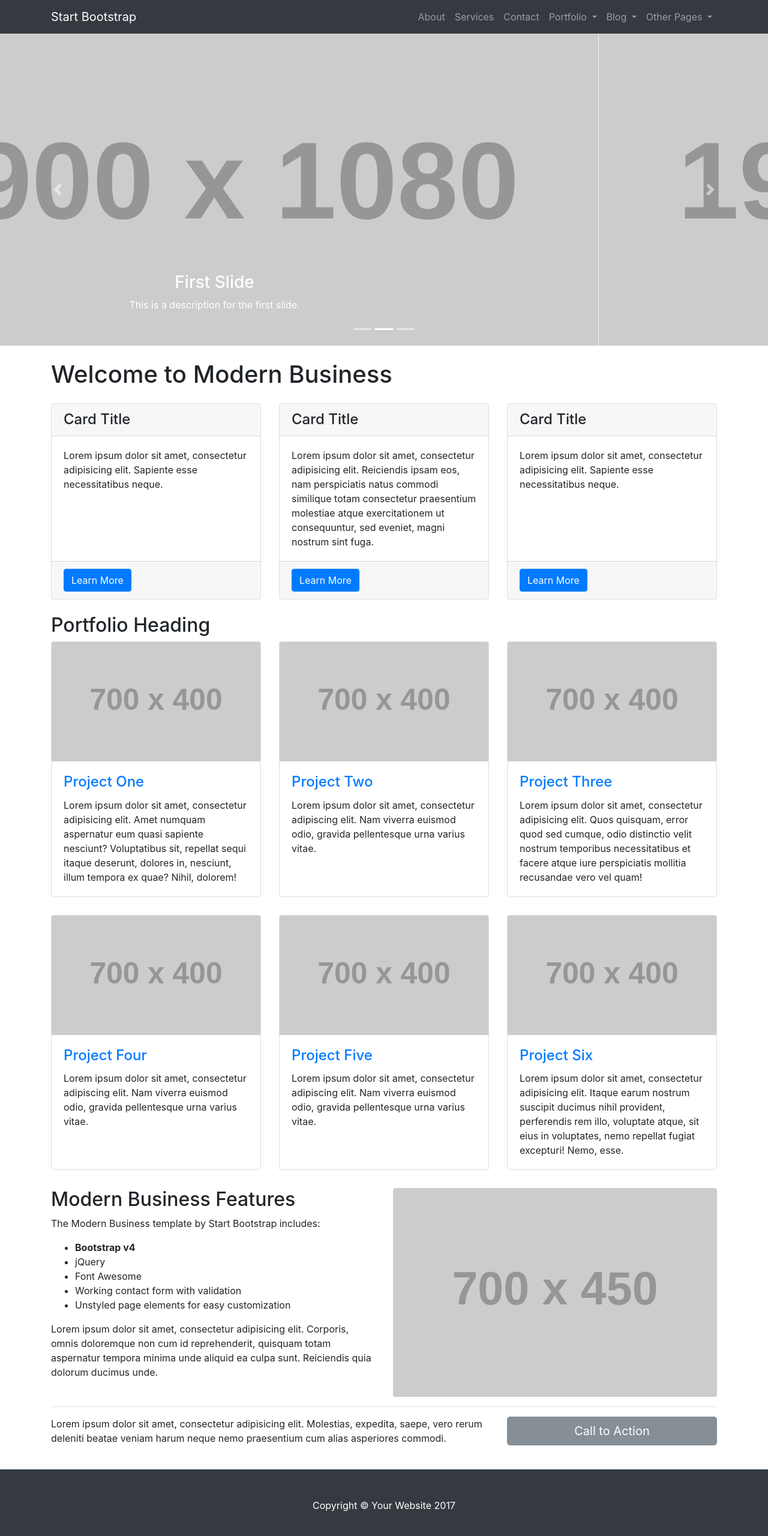
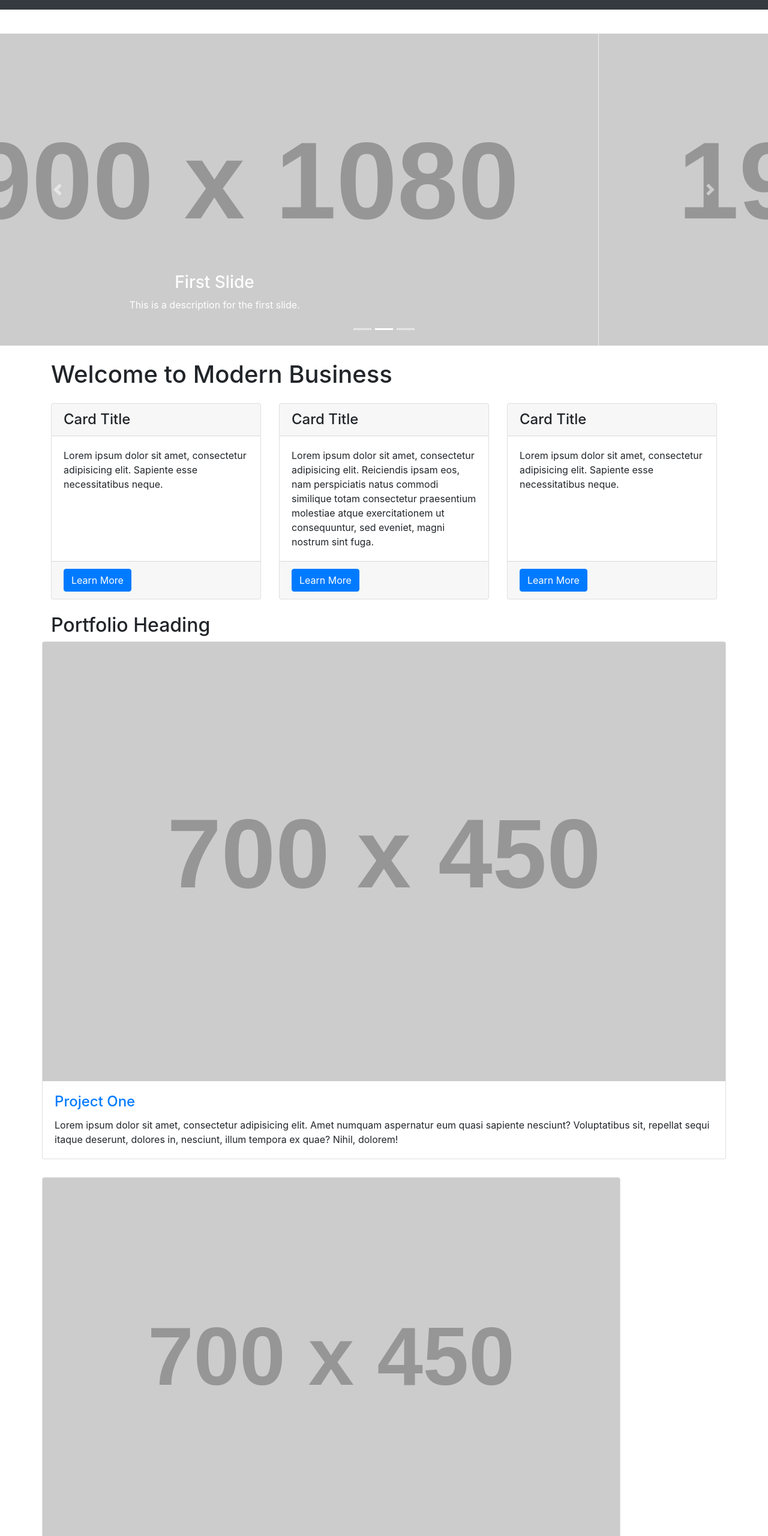
Before and after one commit to rebeccapeltz/dev-wats3010-intro-to-bootstrap-4, a plain HTML site: page index.html in a window 1280 px wide. Shown: the top 2560 px of the page at 60% size. Drawn offline with Linux system fonts and the light colour scheme; placeholder pictures from the web are drawn by us.

Commit message:
create index TODOs and README

```diff
--- a/index.html
+++ b/index.html
@@ -4,7 +4,10 @@
 <head>
 
   <meta charset="utf-8">
-    <meta name="viewport" content="width=device-width, initial-scale=1, shrink-to-fit=no">
+  <meta http-equiv="X-UA-Compatible" content="IE=edge">
+
+  <!-- TODO: Add proper viewport meta tag to make page properly display on mobile devices. -->
+
   <meta name="description" content="">
   <meta name="author" content="">
 
@@ -15,66 +18,16 @@
 
   <!-- Custom styles for this template -->
   <link href="css/modern-business.css" rel="stylesheet">
-
+  <link href="css/style.css" rel="stylesheet">
 </head>
 
 <body>
 
-    <!-- Navigation -->
-    <nav class="navbar fixed-top navbar-expand-lg navbar-dark bg-dark fixed-top">
-      <div class="container">
-        <a class="navbar-brand" href="index.html">Start Bootstrap</a>
-        <button class="navbar-toggler navbar-toggler-right" type="button" data-toggle="collapse" data-target="#navbarResponsive" aria-controls="navbarResponsive" aria-expanded="false" aria-label="Toggle navigation">
-          <span class="navbar-toggler-icon"></span>
-        </button>
-        <div class="collapse navbar-collapse" id="navbarResponsive">
-          <ul class="navbar-nav ml-auto">
-            <li class="nav-item">
-              <a class="nav-link" href="about.html">About</a>
-            </li>
-            <li class="nav-item">
-              <a class="nav-link" href="services.html">Services</a>
-            </li>
-            <li class="nav-item">
-              <a class="nav-link" href="contact.html">Contact</a>
-            </li>
-            <li class="nav-item dropdown">
-              <a class="nav-link dropdown-toggle" href="#" id="navbarDropdownPortfolio" data-toggle="dropdown" aria-haspopup="true" aria-expanded="false">
-                Portfolio
-              </a>
-              <div class="dropdown-menu dropdown-menu-right" aria-labelledby="navbarDropdownPortfolio">
-                <a class="dropdown-item" href="portfolio-1-col.html">1 Column Portfolio</a>
-                <a class="dropdown-item" href="portfolio-2-col.html">2 Column Portfolio</a>
-                <a class="dropdown-item" href="portfolio-3-col.html">3 Column Portfolio</a>
-                <a class="dropdown-item" href="portfolio-4-col.html">4 Column Portfolio</a>
-                <a class="dropdown-item" href="portfolio-item.html">Single Portfolio Item</a>
-              </div>
-            </li>
-            <li class="nav-item dropdown">
-              <a class="nav-link dropdown-toggle" href="#" id="navbarDropdownBlog" data-toggle="dropdown" aria-haspopup="true" aria-expanded="false">
-                Blog
-              </a>
-              <div class="dropdown-menu dropdown-menu-right" aria-labelledby="navbarDropdownBlog">
-                <a class="dropdown-item" href="blog-home-1.html">Blog Home 1</a>
-                <a class="dropdown-item" href="blog-home-2.html">Blog Home 2</a>
-                <a class="dropdown-item" href="blog-post.html">Blog Post</a>
-              </div>
-            </li>
-            <li class="nav-item dropdown">
-              <a class="nav-link dropdown-toggle" href="#" id="navbarDropdownBlog" data-toggle="dropdown" aria-haspopup="true" aria-expanded="false">
-                Other Pages
-              </a>
-              <div class="dropdown-menu dropdown-menu-right" aria-labelledby="navbarDropdownBlog">
-                <a class="dropdown-item" href="full-width.html">Full Width Page</a>
-                <a class="dropdown-item" href="sidebar.html">Sidebar Page</a>
-                <a class="dropdown-item" href="faq.html">FAQ</a>
-                <a class="dropdown-item" href="404.html">404</a>
-                <a class="dropdown-item" href="pricing.html">Pricing Table</a>
-              </div>
-            </li>
-          </ul>
-        </div>
-      </div>
+  <!-- (1)Navigation -->
+  <!-- TODO implement responsive navigation that matches your IA design -->
+  <!-- TODO put this nav on every page -->
+  <nav class="navbar navbar-expand-lg navbar-dark bg-dark fixed-top">
+
   </nav>
 
   <header>
@@ -84,6 +37,11 @@
         <li data-target="#carouselExampleIndicators" data-slide-to="1"></li>
         <li data-target="#carouselExampleIndicators" data-slide-to="2"></li>
       </ol>
+
+      <!-- Wrapper for slides -->
+
+      <!-- TODO: (2)Add images to your repository and update this code so the carousel has proper slides. -->
+
       <div class="carousel-inner" role="listbox">
         <!-- Slide One - Set the background image for this slide in the line below -->
         <div class="carousel-item active" style="background-image: url('http://placehold.it/1900x1080')">
@@ -120,7 +78,6 @@
 
   <!-- Page Content -->
   <div class="container">
-
     <h1 class="my-4">Welcome to Modern Business</h1>
 
     <!-- Marketing Icons Section -->
@@ -140,7 +97,9 @@
         <div class="card h-100">
           <h4 class="card-header">Card Title</h4>
           <div class="card-body">
-              <p class="card-text">Lorem ipsum dolor sit amet, consectetur adipisicing elit. Reiciendis ipsam eos, nam perspiciatis natus commodi similique totam consectetur praesentium molestiae atque exercitationem ut consequuntur, sed eveniet, magni nostrum sint fuga.</p>
+            <p class="card-text">Lorem ipsum dolor sit amet, consectetur adipisicing elit. Reiciendis ipsam eos, nam perspiciatis natus commodi
+              similique totam consectetur praesentium molestiae atque exercitationem ut consequuntur, sed eveniet, magni
+              nostrum sint fuga.</p>
           </div>
           <div class="card-footer">
             <a href="#" class="btn btn-primary">Learn More</a>
@@ -161,73 +120,96 @@
     </div>
     <!-- /.row -->
 
+
     <!-- Portfolio Section -->
+    <!-- (3)TODO: Add the proper "row" and "col" classes to make this display work the way it should. -->
+    <!-- This section shoudld be contained in a row. -->
+    <!-- This section should have columns that are 4 units wide at size "md" and above, but 6 units wide at size "sm" and below. -->
+
     <h2>Portfolio Heading</h2>
 
     <div class="row">
-        <div class="col-lg-4 col-sm-6 portfolio-item">
+      <div class="portfolio-item">
         <div class="card h-100">
-            <a href="#"><img class="card-img-top" src="http://placehold.it/700x400" alt=""></a>
+          <a href="#">
+            <img class="card-img-top" src="http://placehold.it/700x450" alt="">
+          </a>
           <div class="card-body">
             <h4 class="card-title">
               <a href="#">Project One</a>
             </h4>
-              <p class="card-text">Lorem ipsum dolor sit amet, consectetur adipisicing elit. Amet numquam aspernatur eum quasi sapiente nesciunt? Voluptatibus sit, repellat sequi itaque deserunt, dolores in, nesciunt, illum tempora ex quae? Nihil, dolorem!</p>
+            <p class="card-text">Lorem ipsum dolor sit amet, consectetur adipisicing elit. Amet numquam aspernatur eum quasi sapiente nesciunt?
+              Voluptatibus sit, repellat sequi itaque deserunt, dolores in, nesciunt, illum tempora ex quae? Nihil, dolorem!</p>
           </div>
         </div>
       </div>
-        <div class="col-lg-4 col-sm-6 portfolio-item">
+      <div class="portfolio-item">
         <div class="card h-100">
-            <a href="#"><img class="card-img-top" src="http://placehold.it/700x400" alt=""></a>
+          <a href="#">
+            <img class="card-img-top" src="http://placehold.it/700x450" alt="">
+          </a>
           <div class="card-body">
             <h4 class="card-title">
               <a href="#">Project Two</a>
             </h4>
-              <p class="card-text">Lorem ipsum dolor sit amet, consectetur adipiscing elit. Nam viverra euismod odio, gravida pellentesque urna varius vitae.</p>
+            <p class="card-text">Lorem ipsum dolor sit amet, consectetur adipiscing elit. Nam viverra euismod odio, gravida pellentesque urna
+              varius vitae.</p>
           </div>
         </div>
       </div>
-        <div class="col-lg-4 col-sm-6 portfolio-item">
+      <div class="portfolio-item">
         <div class="card h-100">
-            <a href="#"><img class="card-img-top" src="http://placehold.it/700x400" alt=""></a>
+          <a href="#">
+            <img class="card-img-top" src="http://placehold.it/700x450" alt="">
+          </a>
           <div class="card-body">
             <h4 class="card-title">
               <a href="#">Project Three</a>
             </h4>
-              <p class="card-text">Lorem ipsum dolor sit amet, consectetur adipisicing elit. Quos quisquam, error quod sed cumque, odio distinctio velit nostrum temporibus necessitatibus et facere atque iure perspiciatis mollitia recusandae vero vel quam!</p>
+            <p class="card-text">Lorem ipsum dolor sit amet, consectetur adipisicing elit. Quos quisquam, error quod sed cumque, odio distinctio
+              velit nostrum temporibus necessitatibus et facere atque iure perspiciatis mollitia recusandae vero vel quam!</p>
           </div>
         </div>
       </div>
-        <div class="col-lg-4 col-sm-6 portfolio-item">
+      <div class="portfolio-item">
         <div class="card h-100">
-            <a href="#"><img class="card-img-top" src="http://placehold.it/700x400" alt=""></a>
+          <a href="#">
+            <img class="card-img-top" src="http://placehold.it/700x450" alt="">
+          </a>
           <div class="card-body">
             <h4 class="card-title">
-                <a href="#">Project Four</a>
+              <a href="#">Project Four 600x400 instead of 700x400</a>
             </h4>
-              <p class="card-text">Lorem ipsum dolor sit amet, consectetur adipiscing elit. Nam viverra euismod odio, gravida pellentesque urna varius vitae.</p>
+            <p class="card-text">Lorem ipsum dolor sit amet, consectetur adipiscing elit. Nam viverra euismod odio, gravida pellentesque urna
+              varius vitae.</p>
           </div>
         </div>
       </div>
-        <div class="col-lg-4 col-sm-6 portfolio-item">
+      <div class="portfolio-item">
         <div class="card h-100">
-            <a href="#"><img class="card-img-top" src="http://placehold.it/700x400" alt=""></a>
+          <a href="#">
+            <img class="card-img-top" src="http://placehold.it/700x450" alt="">
+          </a>
           <div class="card-body">
             <h4 class="card-title">
               <a href="#">Project Five</a>
             </h4>
-              <p class="card-text">Lorem ipsum dolor sit amet, consectetur adipiscing elit. Nam viverra euismod odio, gravida pellentesque urna varius vitae.</p>
+            <p class="card-text">Lorem ipsum dolor sit amet, consectetur adipiscing elit. Nam viverra euismod odio, gravida pellentesque urna
+              varius vitae.</p>
           </div>
         </div>
       </div>
-        <div class="col-lg-4 col-sm-6 portfolio-item">
+      <div class="portfolio-item">
         <div class="card h-100">
-            <a href="#"><img class="card-img-top" src="http://placehold.it/700x400" alt=""></a>
+          <a href="#">
+            <img class="card-img-top" src="http://placehold.it/700x450" alt="">
+          </a>
           <div class="card-body">
             <h4 class="card-title">
               <a href="#">Project Six</a>
             </h4>
-              <p class="card-text">Lorem ipsum dolor sit amet, consectetur adipisicing elit. Itaque earum nostrum suscipit ducimus nihil provident, perferendis rem illo, voluptate atque, sit eius in voluptates, nemo repellat fugiat excepturi! Nemo, esse.</p>
+            <p class="card-text">Lorem ipsum dolor sit amet, consectetur adipisicing elit. Itaque earum nostrum suscipit ducimus nihil provident,
+              perferendis rem illo, voluptate atque, sit eius in voluptates, nemo repellat fugiat excepturi! Nemo, esse.</p>
           </div>
         </div>
       </div>
@@ -244,11 +226,12 @@
             <strong>Bootstrap v4</strong>
           </li>
           <li>jQuery</li>
-            <li>Font Awesome</li>
           <li>Working contact form with validation</li>
           <li>Unstyled page elements for easy customization</li>
         </ul>
-          <p>Lorem ipsum dolor sit amet, consectetur adipisicing elit. Corporis, omnis doloremque non cum id reprehenderit, quisquam totam aspernatur tempora minima unde aliquid ea culpa sunt. Reiciendis quia dolorum ducimus unde.</p>
+        <p>Lorem ipsum dolor sit amet, consectetur adipisicing elit. Corporis, omnis doloremque non cum id reprehenderit, quisquam
+          totam aspernatur tempora minima unde aliquid ea culpa sunt. Reiciendis quia dolorum ducimus unde.
+        </p>
       </div>
       <div class="col-lg-6">
         <img class="img-fluid rounded" src="http://placehold.it/700x450" alt="">
@@ -261,7 +244,8 @@
     <!-- Call to Action Section -->
     <div class="row mb-4">
       <div class="col-md-8">
-          <p>Lorem ipsum dolor sit amet, consectetur adipisicing elit. Molestias, expedita, saepe, vero rerum deleniti beatae veniam harum neque nemo praesentium cum alias asperiores commodi.</p>
+        <p>Lorem ipsum dolor sit amet, consectetur adipisicing elit. Molestias, expedita, saepe, vero rerum deleniti beatae
+          veniam harum neque nemo praesentium cum alias asperiores commodi.</p>
       </div>
       <div class="col-md-4">
         <a class="btn btn-lg btn-secondary btn-block" href="#">Call to Action</a>
@@ -273,6 +257,10 @@
 
   <!-- Footer -->
   <footer class="py-5 bg-dark">
+    <!-- (4)TODO User flex-box to replace the centered paragraph with copyright and date with 2 paragraphs: the first paragraph is left aligned and contains copyright and date
+      and one that is right aligned and contains your name.
+      Put the footer on every page.
+    -->
     <div class="container">
       <p class="m-0 text-center text-white">Copyright &copy; Your Website 2017</p>
     </div>
@@ -284,5 +272,5 @@
   <script src="vendor/bootstrap/js/bootstrap.bundle.min.js"></script>
 
 </body>
-  <!-- from https://startbootstrap.com/template-overviews/modern-business/ -->
+
 </html>
```
Also changed, not shown: contact.html (+1 -1 lines), css/style.css (+11 -0 lines), demo.html (+8 -7 lines), 1 other file. Lines whose indentation alone changed are shown as unchanged.
